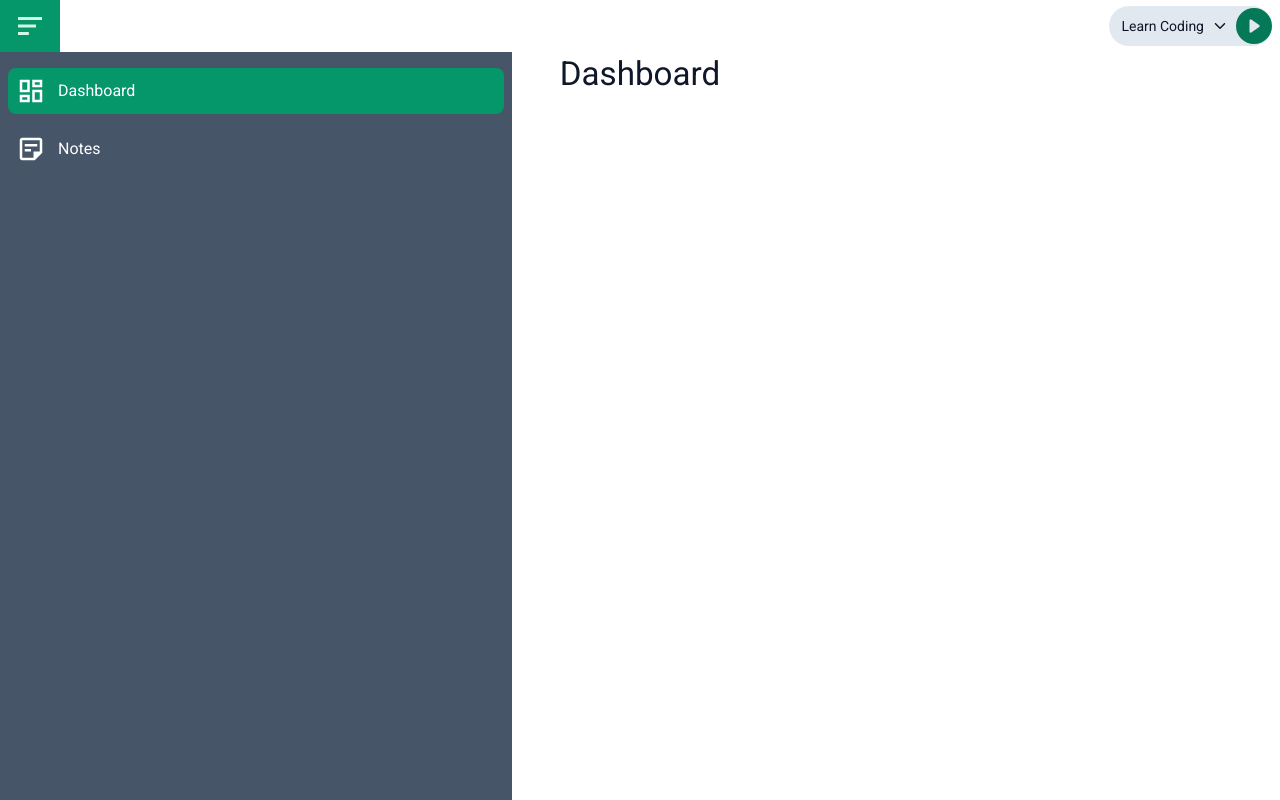
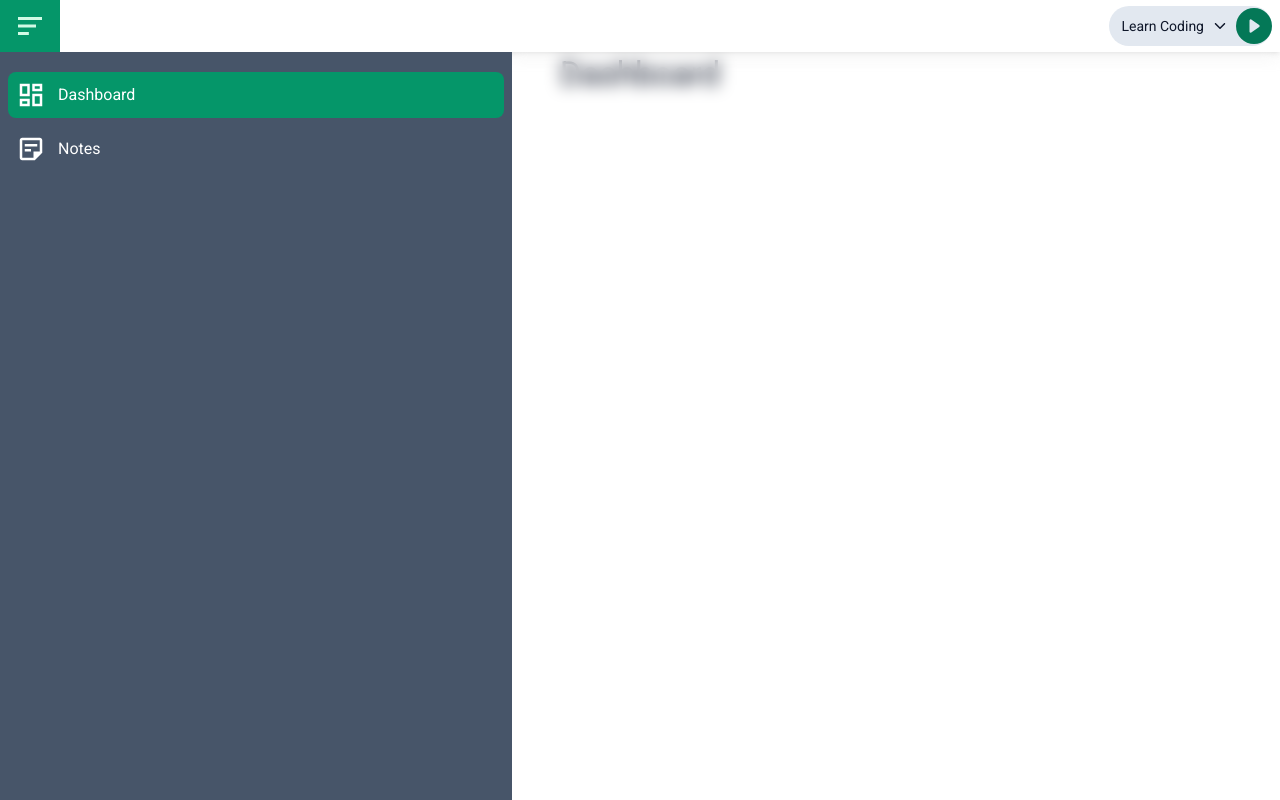
Before and after one commit to grefelnable/time-tracker, a React (Create React App) app: page / in a window 1280 px wide. Both pictures are taken after a click on the button 30 px from the left and 26 px from the top of the page. Built offline with nearby package versions, Linux system fonts and the light colour scheme.

Commit message:
added animation on sidebar

```diff
--- a/src/App.js
+++ b/src/App.js
@@ -13,8 +13,9 @@ function App() {
           <Route index element={<Dashboard />} />
           {/* notes */}
           <Route path="notes" element={<Notes />} />
+          {/* logout */}
+
           {/* profile */}
-          {/* logout */}
         </Route>
       </Routes>
     </BrowserRouter>
--- a/src/components/navbar/Navbar.js
+++ b/src/components/navbar/Navbar.js
@@ -4,11 +4,11 @@ import { BiMenuAltLeft } from "react-icons/bi"
 import { IoIosArrowDown } from "react-icons/io"
 import { BsPlayCircleFill, BsFillStopCircleFill } from "react-icons/bs"
 
-const Navbar = () => {
+const Navbar = ({ hideSidebar, setHideSidebar }) => {
   const [start, setStart] = useState(true)
   return (
     <Container>
-      <MenuBtn type="button">
+      <MenuBtn type="button" onClick={() => setHideSidebar(!hideSidebar)}>
         <BiMenuAltLeft />
       </MenuBtn>
       <Activity>
@@ -28,6 +28,7 @@ export default Navbar
 
 const Container = tw.header`
 bg-white flex justify-between h-max items-center
+shadow-md
 
 
 `
--- a/src/components/sharedLayout/SharedLayout.js
+++ b/src/components/sharedLayout/SharedLayout.js
@@ -1,16 +1,28 @@
 import React from "react"
 import { Outlet } from "react-router-dom"
+import tw from "tailwind-styled-components"
 import Navbar from "../navbar/Navbar"
 import Sidebar from "../sidebar/Sidebar"
 
 const SharedLayout = () => {
+  // toggle sidebar
+  const [hideSidebar, setHideSidebar] = React.useState(true)
+
   return (
     <>
-      <Navbar />
-      <Sidebar />
+      <Navbar setHideSidebar={setHideSidebar} hideSidebar={hideSidebar} />
+      {!hideSidebar && <BlurBackground />}
+      <Sidebar hideSidebar={hideSidebar} />
+
       <Outlet />
     </>
   )
 }
 
 export default SharedLayout
+
+//Style
+const BlurBackground = tw.div`
+backdrop-blur height absolute top-52px left-0 w-full
+
+`
--- a/src/components/sidebar/Sidebar.js
+++ b/src/components/sidebar/Sidebar.js
@@ -3,9 +3,9 @@ import { NavLink } from "react-router-dom"
 import tw from "tailwind-styled-components"
 import { MdOutlineDashboard, MdOutlineStickyNote2 } from "react-icons/md"
 
-const Sidebar = () => {
+const Sidebar = ({ hideSidebar }) => {
   return (
-    <Section className="height">
+    <Wrapper className={hideSidebar ? `hide` : `show`}>
       {/* Links */}
       <NavLink to="/">
         <Button type="button">
@@ -23,19 +23,23 @@ const Sidebar = () => {
           notes
         </Button>
       </NavLink>
-    </Section>
+    </Wrapper>
   )
 }
 
 export default Sidebar
 
-// Styles
-const Section = tw.aside`
-bg-slate-600  absolute top-52px left-0 w-2/5 flex flex-col text-white
-pt-4 px-2 gap-3
+//Styles
+const Wrapper = tw.div`
+absolute top-52px left-0 w-2/5
+bg-slate-600 flex flex-col text-white pt-5 px-2 gap-2
+transition-transform duration-500
+height
 `
 const Button = tw.button`
-flex items-center gap-3 capitalize transition-all duration-200 hover:bg-emerald-400 w-full px-2 py-2 rounded-lg
+flex items-center gap-3 capitalize
+transition-all duration-200
+hover:bg-emerald-400 w-full px-2 py-2 rounded-lg
 `
 const Icon = tw.span`
 text-3xl
--- a/src/index.css
+++ b/src/index.css
@@ -60,7 +60,11 @@ small,
   font-size: 0.833rem;
 }
 
-/* Sidebar */
+/*
+===============
+Sidebar
+===============
+*/
 .height {
   height: calc(100vh - 52px);
 }
@@ -68,3 +72,27 @@ small,
   background: rgb(5 150 105);
   border-radius: 0.5rem;
 }
+.hide {
+  transform: translateX(-100%);
+}
+.show {
+  transform: translateX(0);
+}
+
+/* animation on toggle */
+.leftToRight {
+  animation: slideFromLeft 250ms cubic-bezier(0.4, 0, 0.6, 1);
+}
+@keyframes slideFromLeft {
+  to {
+    transform: translateX(0);
+  }
+}
+.rightToLeft {
+  animation: slideFromRight 250ms cubic-bezier(0.4, 0, 0.6, 1);
+}
+@keyframes slideFromRight {
+  to {
+    transform: translateX(-100%);
+  }
+}
```
Also changed, not shown: 1 other file (tests, documents, lock files or other folders).
